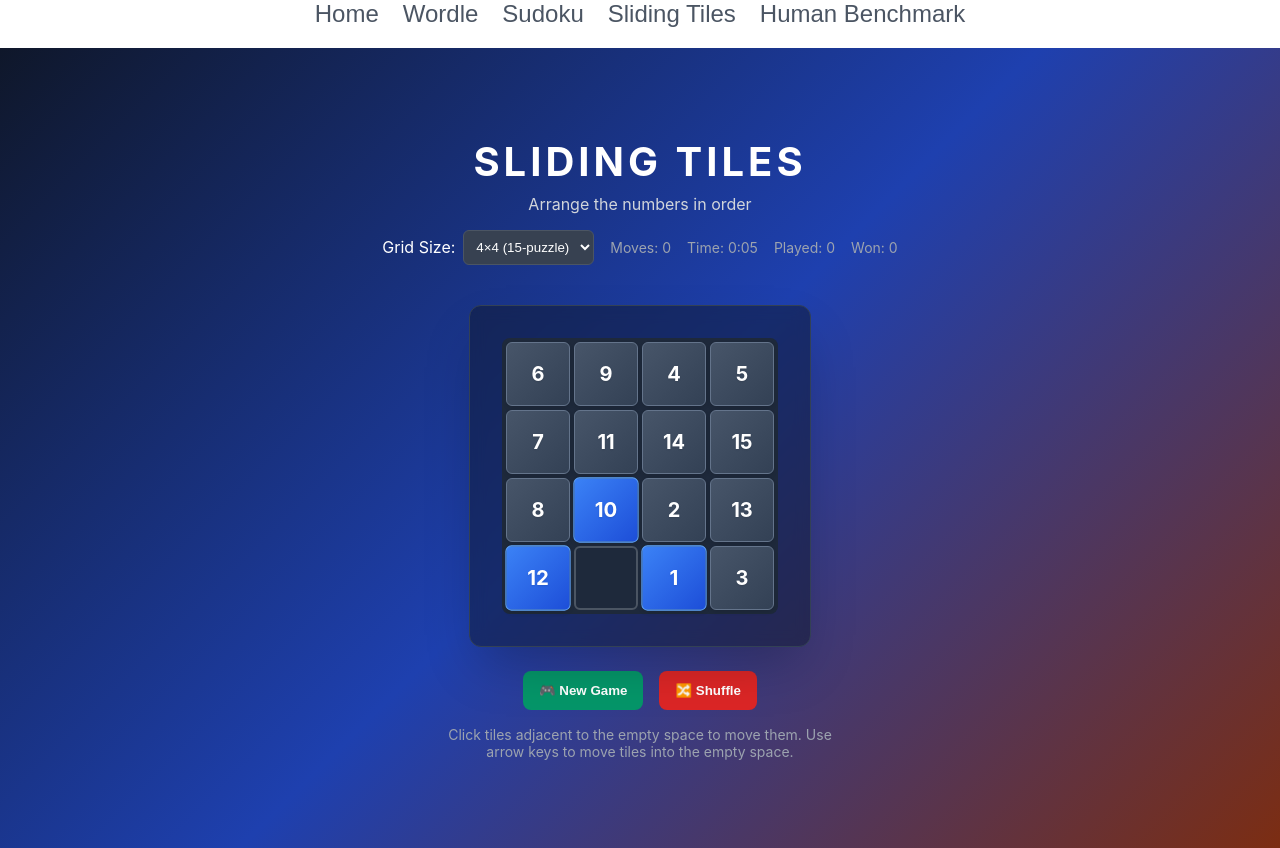
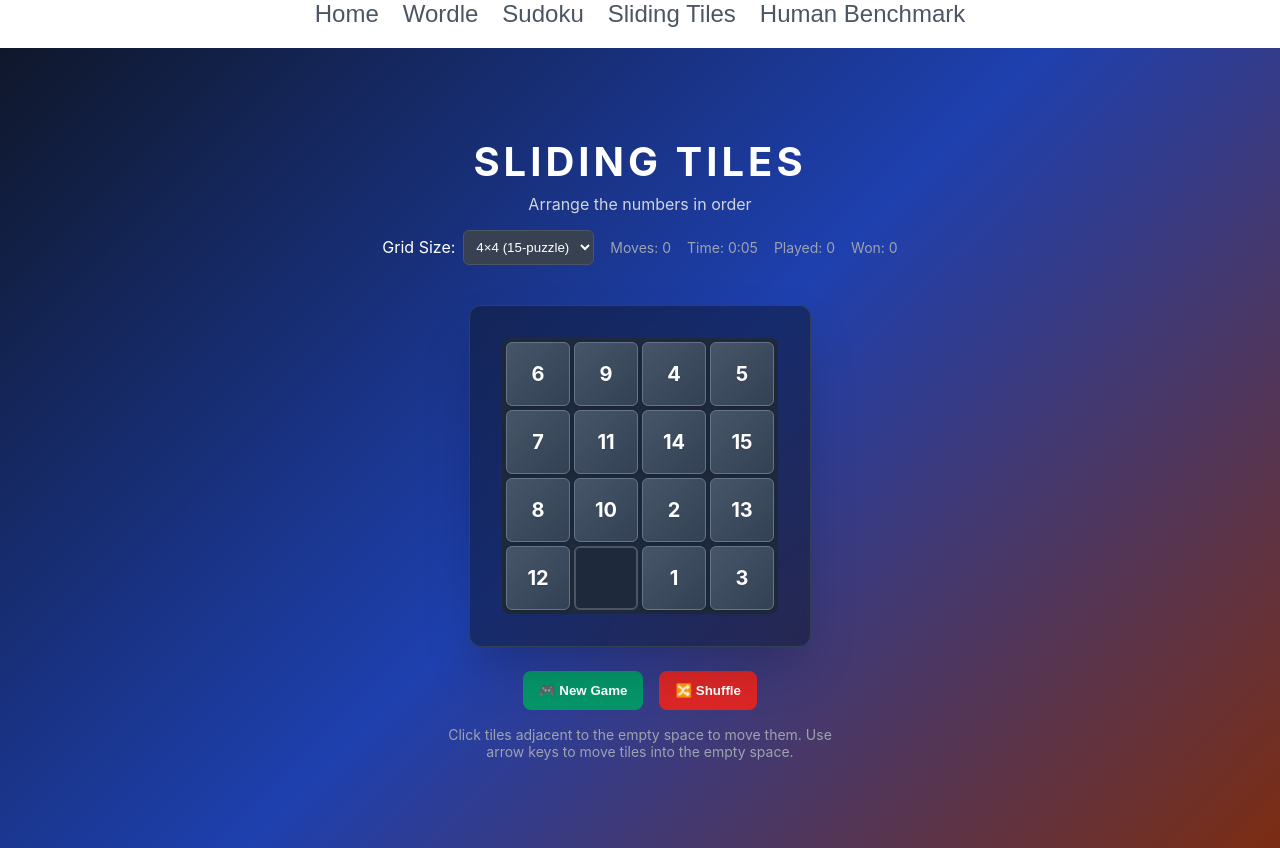
Before and after one commit to bananaNuggets75/brain-exercise-games, a Next.js app: page /sliding-tiles in a window 1280 px wide. Built offline with nearby package versions, Linux system fonts and the light colour scheme.

Commit message:
fix: highlighted numbers, it is confusing

```diff
--- a/app/sliding-tiles/page.tsx
+++ b/app/sliding-tiles/page.tsx
@@ -265,9 +265,9 @@ const SlidingTilesPage: React.FC = () => {
       classes.push('empty');
     } else {
       classes.push('filled');
-      if (isValidMove(grid, row, col)) {
+      /* if (isValidMove(grid, row, col)) {
         classes.push('movable');
-      }
+      } */
       if (slidingTile?.row === row && slidingTile?.col === col) {
         classes.push('sliding');
       }
```
